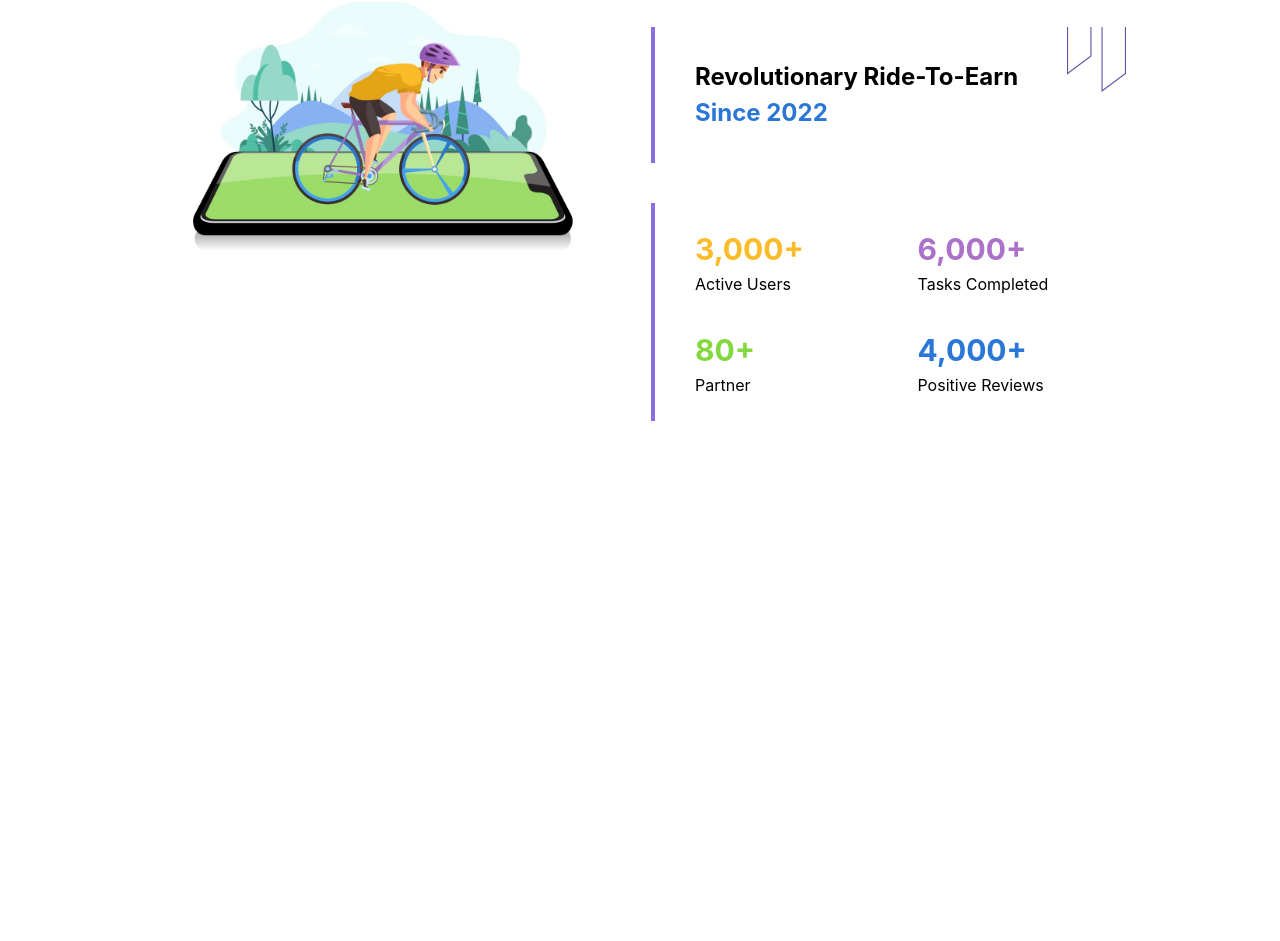
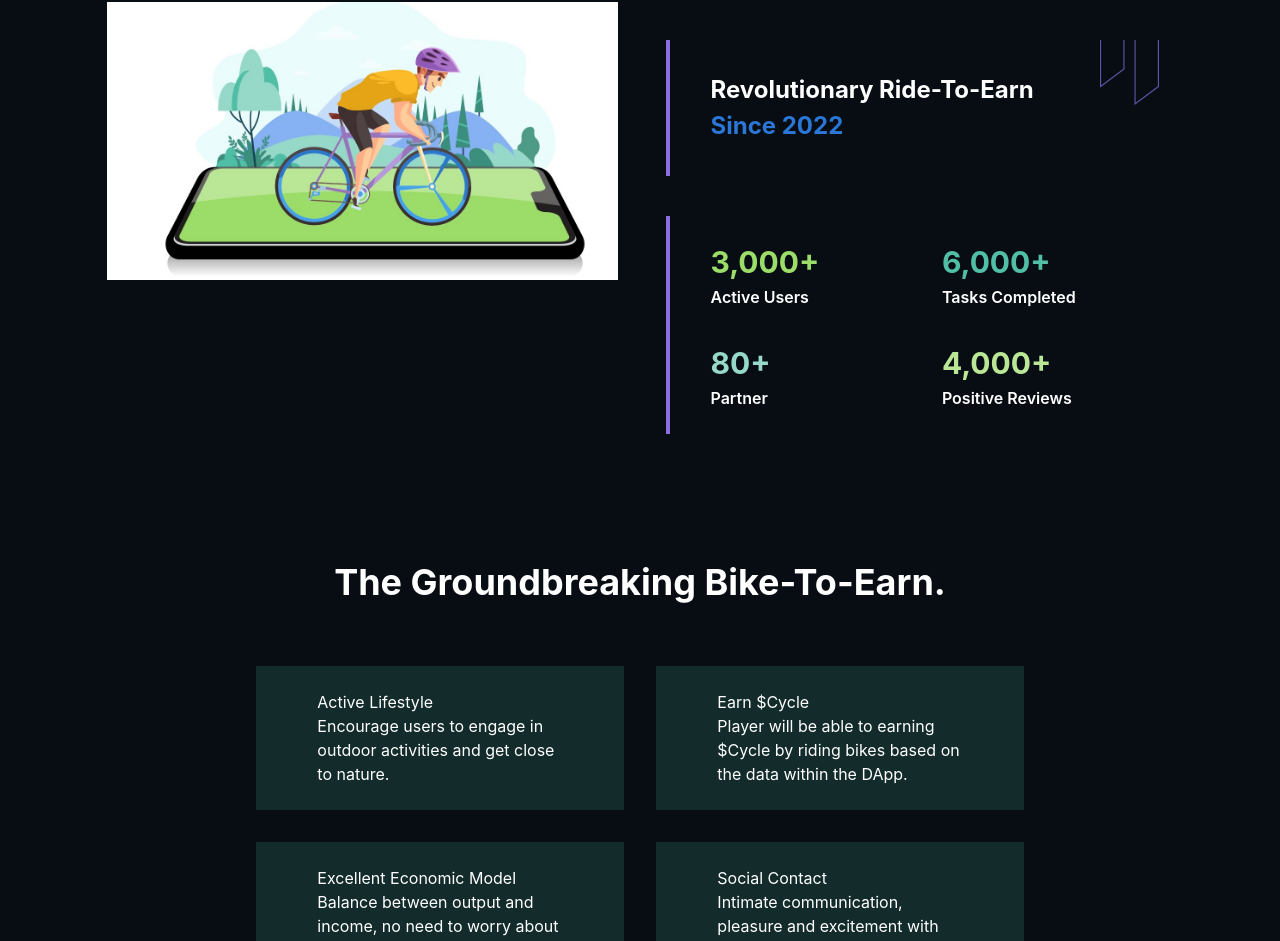
Before and after one commit to wwdfdo/paddlepay, a React (Create React App) app: page / in a window 1280 px wide. Shown: the part 360-1301 px from the top of the page. Before the commit the page ends 821 px from the top, so only its background shows below. Built offline with nearby package versions, Linux system fonts and the light colour scheme.

Commit message:
change to darkmode

```diff
--- a/src/components/Body.jsx
+++ b/src/components/Body.jsx
@@ -1,13 +1,14 @@
 import React from "react";
 import Header from "./Header/Header";
-import SectionOne from "./SectionOne/SectionOne";
+import SectionThree from "./SectionThree/SectionThree";
 import SectionTwo from "./SectionTwo/SectionTwo";
 
 const Body = () => {
   return (
-    <div className="w-full p-10">
+    <div className="w-full bg-[#070d13]">
       <Header />
       <SectionTwo />
+      <SectionThree />
     </div>
   );
 };
--- a/src/components/Header/Header.jsx
+++ b/src/components/Header/Header.jsx
@@ -1,14 +1,12 @@
 import React from "react";
-import logoTwo from "../../images/logoTwo.png";
-import logo from "../../images/logo.png";
-import logoThree from "../../images/logoThree.png";
 import Logo from "./Logo";
 
 const Header = () => {
   return (
-    <div className="w-4/5 flex justify-between mx-auto">
+    <div className="w-full h-[100px] fixed z-20 bg-[#070d13]">
+      <div className="w-4/5 flex justify-between mx-auto pt-[15px]">
         <Logo />
-      <div className="flex gap-8 items-center text-base font-semibold">
+        <div className="flex gap-8 items-center text-base font-semibold text-white">
           <div>Home</div>
           <div>About</div>
           <div>Features</div>
@@ -18,6 +16,7 @@ const Header = () => {
           <div className="bg-[#5b7fd7] py-3 px-5 rounded-md">NFT</div>
         </div>
       </div>
+    </div>
   );
 };
 
--- a/src/components/Header/Logo.jsx
+++ b/src/components/Header/Logo.jsx
@@ -1,11 +1,9 @@
 import React from "react";
-import logoTwo from "../../images/logoTwo.png";
-import logo from "../../images/logo.png";
 import logoThree from "../../images/logoThree.png";
 
 const Logo = () => {
   return (
-    <div className="w-[100px]">
+    <div className="w-[80px]">
       {/* <img src={logo} alt="lOGO" /> */}
       <img src={logoThree} alt="logoThree" />
       {/* <img src={logoTwo} alt="lOGOTWO" /> */}
--- /dev/null
+++ b/src/components/SectionThree/SectionThree.jsx
@@ -0,0 +1,57 @@
+import React from "react";
+
+const SectionThree = () => {
+  return (
+    <div className="w-3/5 mx-auto">
+      <div>
+        <h2 className="text-4xl font-bold text-center text-white mb-16">
+          The Groundbreaking Bike-To-Earn.
+        </h2>
+      </div>
+      <div className="grid grid-cols-2 grid-row-2 text-white gap-8 justify-center">
+        <div className="flex justify-center bg-[#51bfa52a] py-6">
+          <div></div>
+          <div className="w-2/3">
+            <h2>Active Lifestyle</h2>
+            <p>
+              Encourage users to engage in outdoor activities and get close to
+              nature.
+            </p>
+          </div>
+        </div>
+        <div className="flex justify-center bg-[#51bfa52a] py-6">
+          <div></div>
+          <div className="w-2/3">
+            <h2>Earn $Cycle</h2>
+            <p>
+              Player will be able to earning $Cycle by riding bikes based on the
+              data within the DApp.
+            </p>
+          </div>
+        </div>
+        <div className="flex justify-center bg-[#51bfa52a] py-6">
+          <div></div>
+          <div className="w-2/3">
+            <h2>Excellent Economic Model</h2>
+            <p>
+              Balance between output and income, no need to worry about
+              additional token issuance.
+            </p>
+          </div>
+        </div>
+        <div className="flex justify-center bg-[#51bfa52a] py-6">
+          <div></div>
+          <div className="w-2/3">
+            <h2>Social Contact</h2>
+            <p>
+              Intimate communication, pleasure and excitement with social
+              partners while riding
+            </p>
+          </div>
+        </div>
+      </div>
+    </div>
+  );
+};
+
+export default SectionThree;
--- a/src/components/SectionTwo/SectionTwo.jsx
+++ b/src/components/SectionTwo/SectionTwo.jsx
@@ -4,13 +4,13 @@ import Aboutinfoshape from "../../images/about-info-shape.png";
 
 const SectionTwo = () => {
   return (
-    <div className="flex w-5/6 mx-auto gap-12 items-center">
+    <div className="flex w-5/6 mx-auto gap-12 items-center py-32">
       <div className="w-1/2 mt-20">
         <img src={ridebike} alt="" />
       </div>
       <div className="mt-16">
         <div className="mb-10">
-          <h2 className="text-[42px] leading-loose font-bold">
+          <h2 className="text-[42px] leading-loose font-bold text-white">
             Social-Fi & Game-Fi <span className="text-[#2a77d7]">DAPP</span>
           </h2>
         </div>
@@ -18,7 +18,7 @@ const SectionTwo = () => {
           <div className="absolute right-0">
             <img src={Aboutinfoshape} alt="" />
           </div>
-          <h2 className="ml-10 mt-10 py-8">
+          <h2 className="ml-10 mt-10 py-8 text-white">
             Revolutionary Ride-To-Earn
             <br />
             <span className="text-[#2a77d7]">Since 2022</span>
@@ -27,30 +27,30 @@ const SectionTwo = () => {
         <div className="border-l-4 border-[#8A6FDF] mt-10 py-6">
           <div className="flex ml-10 mb-8 items-center">
             <div className="w-1/2">
-              <p className="text-[30px] leading[36px] font-bold text-[#fcbb29]">
+              <p className="text-[30px] leading[36px] font-bold text-[#9cdd69]">
                 3,000+
               </p>
-              <p>Active Users</p>
+              <p className="text-white font-semibold">Active Users</p>
             </div>
             <div className="w-1/2">
-              <p className=" text-[30px] leading[36px] font-bold text-[#ac72c9]">
+              <p className=" text-[30px] leading[36px] font-bold text-[#51bfa6]">
                 6,000+
               </p>
-              <p>Tasks Completed</p>
+              <p className="text-white font-semibold">Tasks Completed</p>
             </div>
           </div>
           <div className="flex ml-10">
             <div className="w-1/2">
-              <p className=" text-[30px] leading[36px] font-bold text-[#83d840]">
+              <p className=" text-[30px] leading[36px] font-bold text-[#96d9c8]">
                 80+
               </p>
-              <p>Partner</p>
+              <p className="text-white font-semibold">Partner</p>
             </div>
             <div className="w-1/2">
-              <p className=" text-[30px] leading[36px] font-bold text-[#2a77d7]">
+              <p className=" text-[30px] leading[36px] font-bold text-[#bae796]">
                 4,000+
               </p>
-              <p>Positive Reviews</p>
+              <p className="text-white font-semibold">Positive Reviews</p>
             </div>
           </div>
         </div>
--- /dev/null
+++ b/src/components/SectionTwo/data.js
@@ -0,0 +1,22 @@
+export const counterArray = [
+  {
+    title: "Activeer",
+    countUpTo: 3000,
+    icon: "",
+  },
+  {
+    title: "Tasks Completed",
+    countUpTo: 6000,
+    icon: "",
+  },
+  {
+    title: "Partner",
+    countUpTo: 80,
+    icon: "",
+  },
+  {
+    title: "Positive Reviews",
+    countUpTo: 4000,
+    icon: "",
+  },
+];
```
Lines whose indentation alone changed are shown as unchanged.
